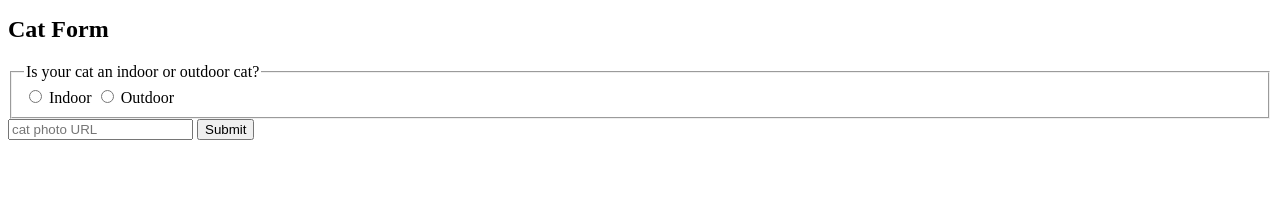
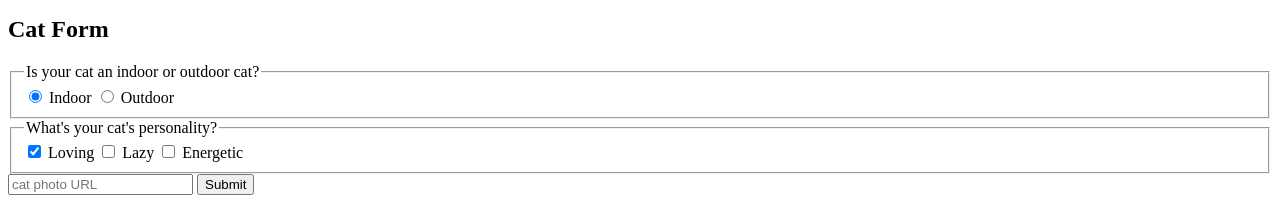
Before and after one commit to epdo-wsl/1-HTML-Curso-FreeCodeCamp, a plain HTML site: page index.html in a window 1280 px wide. Shown: the part 1394-1605 px from the top of the page. Before the commit the page ends 1550 px from the top, so only its background shows below. Drawn offline with Linux system fonts and the light colour scheme.

Commit message:
Añadiendo otro campo del formulario.

```diff
--- a/index.html
+++ b/index.html
@@ -36,8 +36,14 @@
                 <form action="https://freecatphotoapp.com/submit-cat-photo">
                     <fieldset>
                         <legend>Is your cat an indoor or outdoor cat?</legend>
-                        <label><input id="indoor" name="indoor-outdoor" type="radio" value="indoor"/> Indoor</label>
+                        <label><input id="indoor" name="indoor-outdoor" type="radio" value="indoor" checked/> Indoor</label>
                         <label><input id="outdoor" name="indoor-outdoor" type="radio" value="outdoor"/> Outdoor</label>
+                    </fieldset>
+                    <fieldset>
+                        <legend>What's your cat's personality?</legend>
+                        <input id="loving" type="checkbox" name="personality" value="loving" checked/> <label for="loving">Loving</label>
+                        <input id="lazy" type="checkbox" name="personality" value="lazy"/> <label for="lazy">Lazy</label>
+                        <input id="energetic" type="checkbox" name="personality" value="energetic"/> <label for="energetic">Energetic</label>
                     </fieldset>
                     <input type="text" name="catphotourl" placeholder="cat photo URL" required/>
                     <button type="submit">Submit</button>
```
